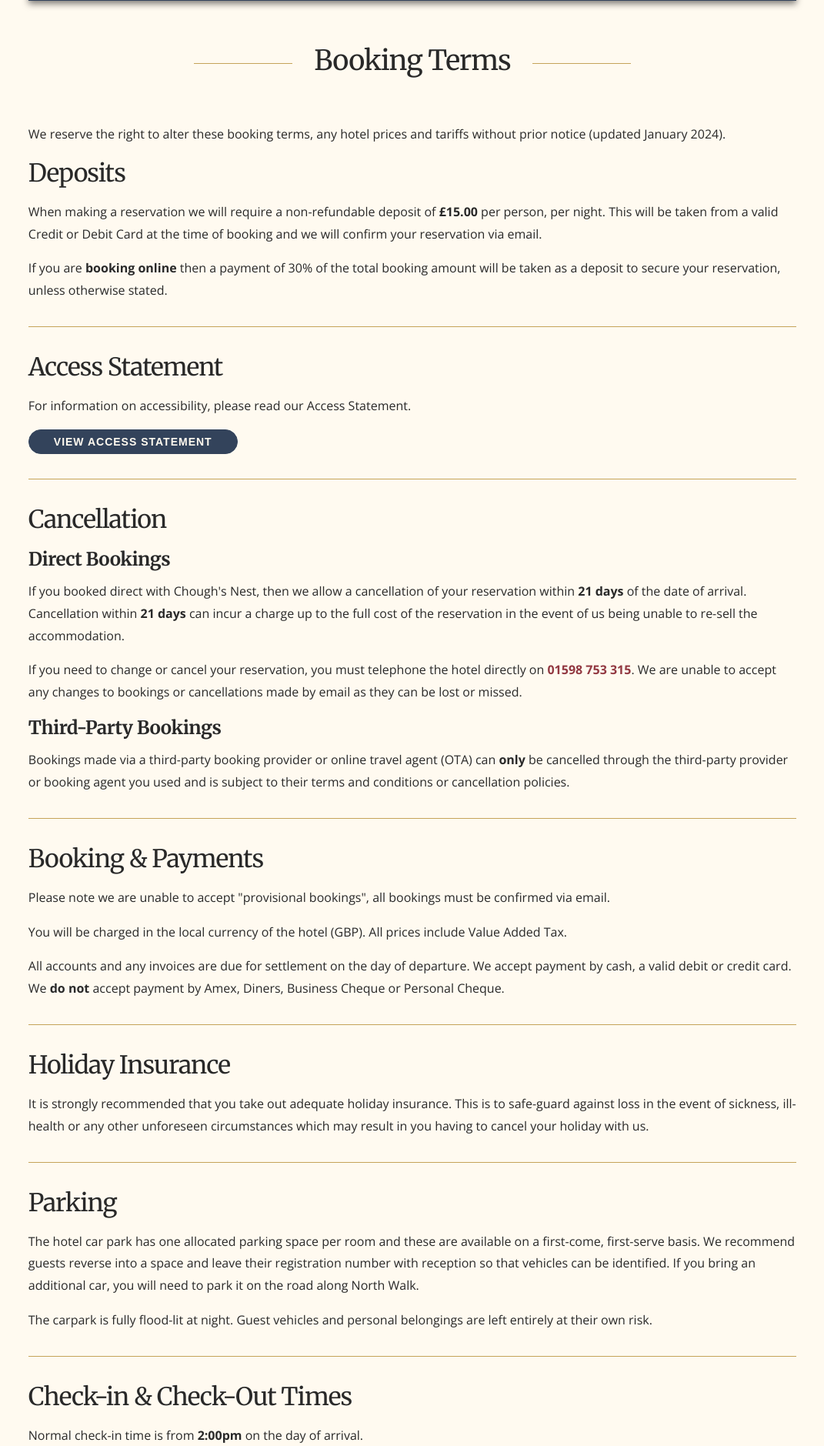
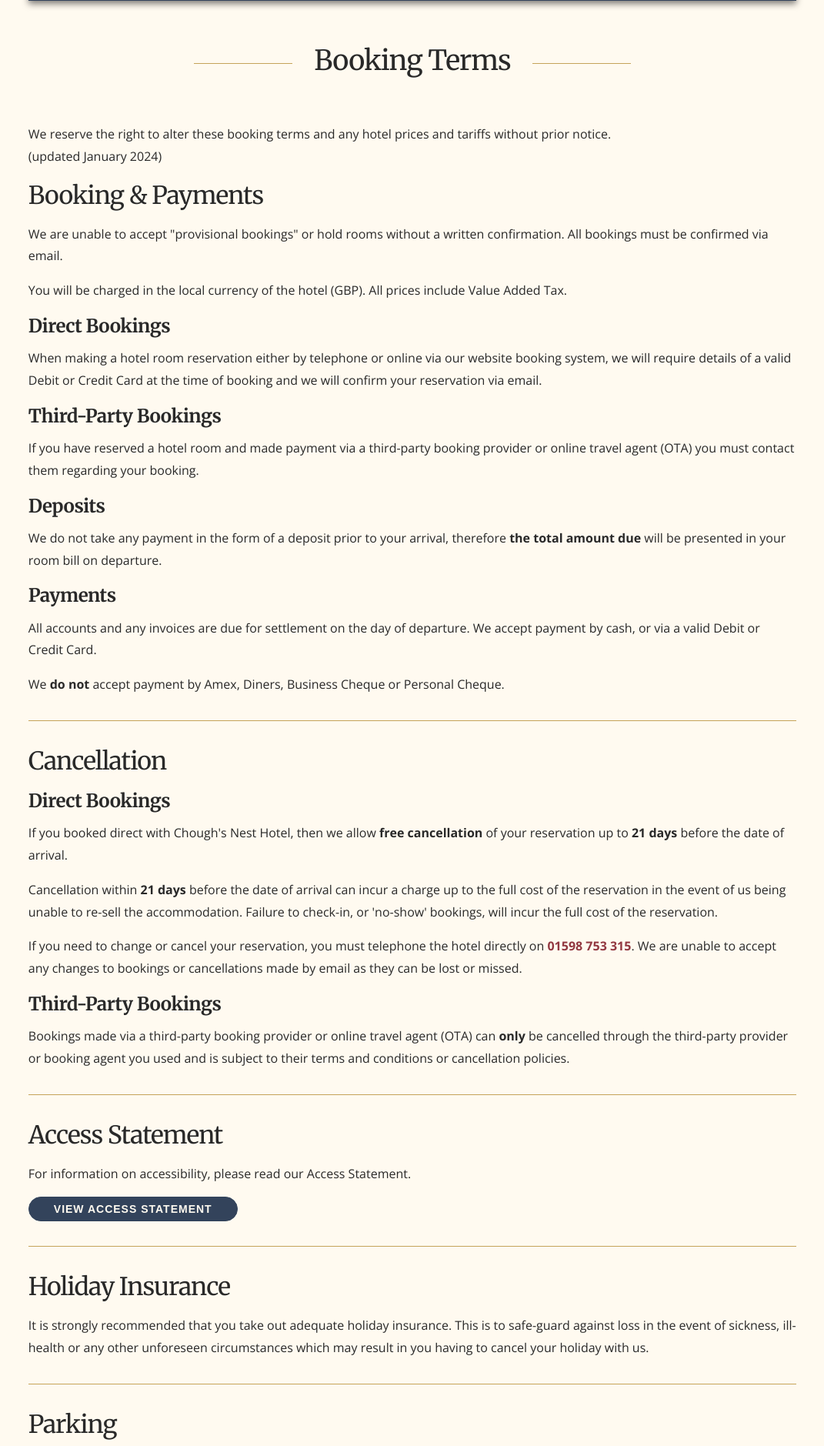
Before and after one commit to victoriahodges/choughs_nest_hotel, a PHP site: page /choughs-nest-hotel/index.php?page=terms-and-conditions in a window 1280 px wide. Shown: the part 727-2606 px from the top of the page at 77% size, without its empty margins (104-1175 px from the left). Run offline with PHP 8.4, Linux system fonts and the light colour scheme.

Commit message:
update terms

```diff
--- a/pages/terms-and-conditions.tpl
+++ b/pages/terms-and-conditions.tpl
@@ -23,27 +23,38 @@
 		<div class="content">
 			<div class="w3-row grid-wrap">
 				<div class="w3-col grid-col s12 w3-margin-bottom">
-					<p>We reserve the right to alter these booking terms, any hotel prices and tariffs without prior notice (updated January 2024).</p>
+					<p>We reserve the right to alter these booking terms and any hotel prices and tariffs without prior notice.<br>(updated January 2024)</p>
 
 
-				<h2>Deposits</h2>
-				<p>When making a reservation we will require a non-refundable deposit of <strong>&pound;15.00</strong> per person, per night.
-				This will be taken from a valid Credit or Debit Card at the time of booking and we will confirm your reservation via email.</p>
-				<p>If you are <strong>booking online</strong> then a payment of 30% of the total booking amount will be taken as a deposit to
-				secure your reservation, unless otherwise stated.</p>
-				<hr />
+				<h2>Booking &amp; Payments </h2>
+				<p>We are unable to accept "provisional bookings" or hold rooms without a written confirmation. All bookings must be confirmed via email.</p>
+				<p>You will be charged in the local currency of the hotel (GBP). All prices include Value Added Tax.</p>
 
-				<h2>Access Statement</h2>
-				<p>For information on accessibility, please read our Access Statement.</p>
+				<h3>Direct Bookings</h3>
+				<p>When making a hotel room reservation either by telephone or online via our website booking system, we will require details of a valid Debit or Credit Card at the time
+				of booking and we will confirm your	reservation via email.</p>
 
-				<p><a href="[@URL]accessibility" class="button button-iris">View Access Statement</a></p>
+				<h3>Third-Party Bookings</h3>
+				<p>If you have reserved a hotel room and made payment via a third-party booking provider or online travel agent (OTA) you must contact them regarding your booking.</p>
+
+				<h3>Deposits</h3>
+				<p>We do not take any payment in the form of a deposit prior to your arrival, therefore <strong>the total amount due</strong> will be presented in your room bill
+				on departure.</p>
+
+				<h3>Payments</h3>
+				<p>All accounts and any invoices are due for settlement on the day of departure. We accept payment by cash, or
+				via a valid Debit or Credit Card.</p>
+				<p>We <strong>do not</strong> accept payment by Amex, Diners, Business Cheque or Personal Cheque.</p>
 				<hr />
 
 				<h2>Cancellation</h2>
 				<h3>Direct Bookings</h3>
-				<p>If you booked direct with Chough's Nest, then we allow a cancellation of your reservation within <strong>21 days</strong>
-				of the date of arrival. Cancellation within <strong>21 days</strong> can incur a charge up to the full cost of the reservation
-				in the event of us being unable to re-sell the accommodation.</p>
+				<p>If you booked direct with Chough's Nest Hotel, then we allow <strong>free cancellation</strong> of your reservation up to <strong>21 days</strong> before
+				the date of arrival.</p>
+
+				<p>Cancellation within <strong>21 days</strong> before the date of arrival can incur a charge up to the full cost of the reservation
+				in the event of us being unable to re-sell the accommodation. Failure to check-in, or 'no-show' bookings, will incur the full cost of the reservation.</p>
+
 				<p>If you need to change or cancel your reservation, you must telephone the hotel directly on <strong><a href="tel:+441598753315">01598 753 315</a></strong>.
 				We are unable to accept any changes to bookings or cancellations made by email as they can be lost or missed.</p>
 
@@ -52,11 +63,10 @@
 				third-party provider or booking agent you used and is subject to their terms and conditions or cancellation policies.</p>
 				<hr />
 
-				<h2>Booking &amp; Payments </h2>
-				<p>Please note we are unable to accept "provisional bookings", all bookings must be confirmed via email.</p>
-				<p>You will be charged in the local currency of the hotel (GBP). All prices include Value Added Tax.</p>
-				<p>All accounts and any invoices are due for settlement on the day of departure. We accept payment by cash,
-				a valid debit or credit card. We <strong>do not</strong> accept payment by Amex, Diners, Business Cheque or Personal Cheque.</p>
+				<h2>Access Statement</h2>
+				<p>For information on accessibility, please read our Access Statement.</p>
+
+				<p><a href="[@URL]accessibility" class="button button-iris">View Access Statement</a></p>
 				<hr />
 
 				<h2>Holiday Insurance</h2>
@@ -68,17 +78,25 @@
 				<p>The hotel car park has one allocated parking space per room and these are available on a first-come, first-serve basis.
 				We recommend guests reverse into a space and leave their registration number with reception so that vehicles can be identified.
 				If you bring an additional car, you will need to park it on the road along North Walk.</p>
-				<p>The carpark is fully flood-lit at night. Guest vehicles and personal belongings are left entirely at their own risk.</p>
+				<p>The car park is fully flood-lit at night. Guest vehicles and personal belongings are left entirely at their own risk.</p>
 				<hr />
 
 				<h2>Check-in &amp; Check-Out Times</h2>
 				<p>Normal check-in time is from <strong>2:00pm</strong> on the day of arrival.</p>
 				<p>Should you require access to your room before 2:00pm (i.e. you are attending a wedding or event) please
 				telephone <a href="tel:+441598753315">01598 753 315</a> to advise us of your time of arrival and we will endeavour to oblige.</p>
-				<p>We require guests to vacate their bedrooms by <strong>10.30am</strong> on the day of their departure.</p>
+				<p>We require guests to vacate their bedrooms by <strong>10:30am</strong> on the day of their departure.<br>
+				Please remember to return your room key to reception on departure.</p>
 				<hr />
 
-				<h2>Children &amp; Pets </h2>
+				<h2>Dinner</h2>
+				<p>The hotel provides dinners to guests from Friday to Tuesday. <strong>We do not serve dinners on Wednesday or Thursday.</strong></p>
+				<p><strong>Booking is essential.</strong> Pre-order of your meal is required before 5:00pm.</p>
+				<p>Please call us on <strong><a href="tel:+441598753315">01598 753 315</a></strong> if you require
+				an evening meal	on the first night of your stay.</p>
+				<hr />
+
+				<h2>Children &amp; Pets</h2>
 				<p>The hotel is unsuitable for children under <strong>12 years of age</strong>.</p>
 				<p>We regret that we do not accept <strong>any pets</strong>.</p>
 				<hr />
@@ -114,12 +132,12 @@
 				a form, login or interact with the site by doing something that goes beyond clicking on simple links.</p>
 				<p>We also use some non-essential cookies to anonymously track visitors to enhance your experience of the site. To control third party cookies,
 				you can adjust your browser settings.</p>
-				<p>By using our website you accept the terms of our Privacy Policy.</p>
+				<p>By using our website you accept the terms of this Privacy Policy.</p>
 
 				<h3>Website Information</h3>
 
 				<p>While all reasonable efforts have been taken to ensure the accuracy of the information on the website, we do not accept any responsibility
-				for errors or omissions and reserve the right to amend, cancel or vary any of the arrangements features on the websites without notice.</p>
+				for errors or omissions and reserve the right to amend, cancel or vary any of the arrangements or features of the website without notice.</p>
 
 				<p>Hyperlinks to third party websites are provided for your convenience. We cannot accept responsibility for the content of third party sites.</p>
 				</div>
```
